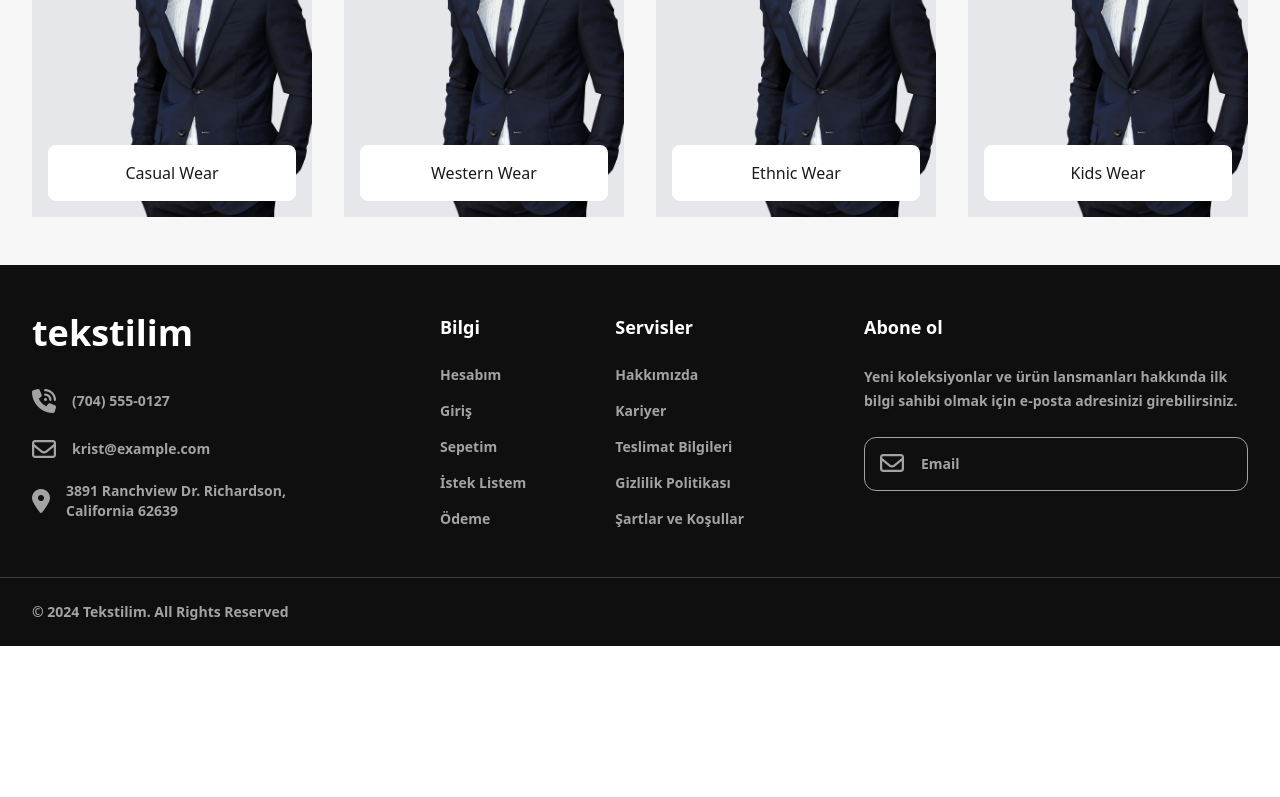
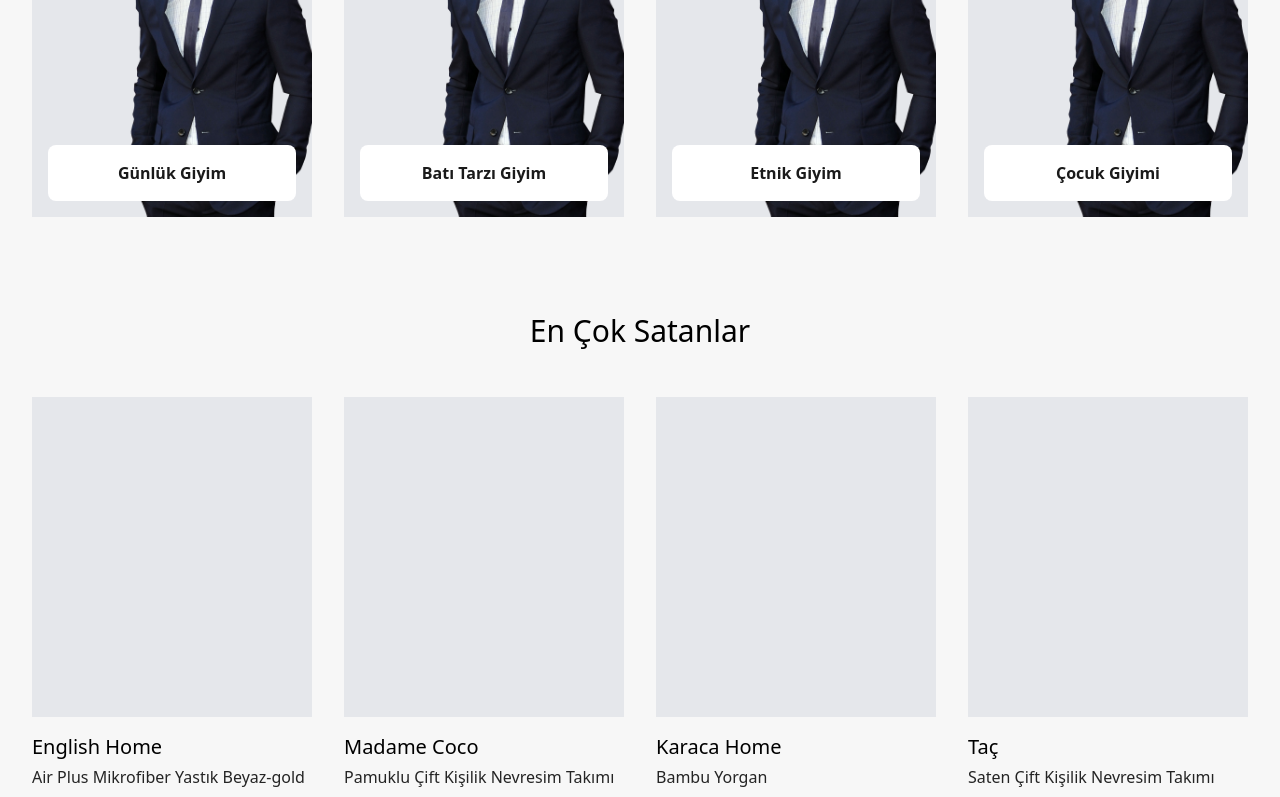
Before and after one commit to yusuf-ad/tekstilim1, a React (Vite) app: page / in a window 1280 px wide. Shown: the part 300-1097 px from the top of the page. Before the commit the page ends 946 px from the top, so only its background shows below. Built offline with nearby package versions, Linux system fonts and the light colour scheme.

Commit message:
Add bestsellers section

```diff
--- a/src/App.tsx
+++ b/src/App.tsx
@@ -1,3 +1,4 @@
+import BestSellers from "./components/BestSellers";
 import Footer from "./components/Footer";
 // import Header from "./components/Header";
 import HomeCategories from "./components/HomeCategories";
@@ -8,9 +9,9 @@ function App() {
       {/* <Header /> */}
 
       <main className="flex-1 bg-gray-5">
-        {/* hero */}
+        <HomeCategories />
 
-        <HomeCategories />
+        <BestSellers />
       </main>
 
       <Footer />
--- /dev/null
+++ b/src/components/BestSellers.tsx
@@ -0,0 +1,86 @@
+import { Product } from "../lib/types";
+import ProductCard from "./ProductCard";
+
+const bestProducts = [
+  {
+    id: 1,
+    title: "English Home",
+    model: "Air Plus Mikrofiber Yastık Beyaz-gold",
+    price: 59.99,
+    oldPrice: 99.99,
+  },
+  {
+    id: 2,
+    title: "Madame Coco",
+    model: "Pamuklu Çift Kişilik Nevresim Takımı",
+    price: 149.99,
+    oldPrice: 199.99,
+  },
+  {
+    id: 3,
+    title: "Karaca Home",
+    model: "Bambu Yorgan",
+    price: 299.99,
+    oldPrice: 399.99,
+  },
+  {
+    id: 4,
+    title: "Taç",
+    model: "Saten Çift Kişilik Nevresim Takımı",
+    price: 249.99,
+    oldPrice: 349.99,
+  },
+  {
+    id: 5,
+    title: "Yataş",
+    model: "Visco Yastık",
+    price: 79.99,
+    oldPrice: 129.99,
+  },
+  {
+    id: 6,
+    title: "Özdilek",
+    model: "Pamuklu Tek Kişilik Nevresim Takımı",
+    price: 119.99,
+    oldPrice: 169.99,
+  },
+  {
+    id: 7,
+    title: "Linens",
+    model: "Çift Kişilik Pike Takımı",
+    price: 89.99,
+    oldPrice: 139.99,
+  },
+  {
+    id: 8,
+    title: "Sarar",
+    model: "Pamuklu Yorgan",
+    price: 199.99,
+    oldPrice: 299.99,
+  },
+  {
+    id: 9,
+    title: "IKEA",
+    model: "Renkli Çift Kişilik Nevresim Takımı",
+    price: 179.99,
+    oldPrice: 229.99,
+  },
+];
+
+function BestSellers() {
+  return (
+    <div className="container mx-auto mb-48 max-w-screen-2xl px-8 py-12">
+      <h2 className="mb-12 text-center text-3xl font-medium">
+        En Çok Satanlar
+      </h2>
+
+      <div className="grid grid-cols-2 gap-8 lg:grid-cols-4">
+        {bestProducts.map((product: Product) => (
+          <ProductCard key={product.id} product={product} />
+        ))}
+      </div>
+    </div>
+  );
+}
+
+export default BestSellers;
--- a/src/components/HomeCategories.tsx
+++ b/src/components/HomeCategories.tsx
@@ -1,15 +1,15 @@
 const categoriesList = [
-  { title: "Casual Wear", image: "./man.png" },
-  { title: "Western Wear", image: "./man.png" },
-  { title: "Ethnic Wear", image: "./man.png" },
-  { title: "Kids Wear", image: "./man.png" },
+  { title: "Günlük Giyim", image: "./man.png" },
+  { title: "Batı Tarzı Giyim", image: "./man.png" },
+  { title: "Etnik Giyim", image: "./man.png" },
+  { title: "Çocuk Giyimi", image: "./man.png" },
 ];
 
 function CategoryCard({ title, image }: { title: string; image: string }) {
   return (
     <div className="relative col-span-1 aspect-[9/12] overflow-hidden bg-gray-200">
       <div className="absolute bottom-0 left-0 z-50 w-full px-4 pb-4">
-        <div className="rounded-lg bg-white-500 p-4 text-center font-medium text-dark-90">
+        <div className="rounded-lg bg-white-500 p-4 text-center font-bold text-dark-90">
           {title}
         </div>
       </div>
@@ -39,7 +39,7 @@ function HomeCategories() {
   return (
     <div className="container mx-auto max-w-screen-2xl px-8 py-12">
       <div className="mb-12 flex items-center justify-between">
-        <h2 className="text-3xl font-medium">Shop by Categories</h2>
+        <h2 className="text-3xl font-medium">Popüler Kategoriler</h2>
 
         <div className="flex gap-4">
           <button className="flex h-12 w-12 items-center justify-center rounded-xl bg-primary-10 text-primary-90">
--- /dev/null
+++ b/src/components/ProductCard.tsx
@@ -0,0 +1,23 @@
+import { Product } from "../lib/types";
+
+function ProductCard({ product }: { product: Product }) {
+  return (
+    <div className="col-span-1">
+      <div className="mb-4 h-80 bg-gray-200"></div>
+
+      <div>
+        <h3 className="mb-1 text-xl font-medium">{product.title} </h3>
+        <p className="mb-2 font-medium text-primary-700">{product.model}</p>
+
+        <div>
+          <span className="text-lg font-medium">₺ {product.price} </span>
+          <span className="ml-2 font-medium text-gray-500 line-through">
+            ₺ {product.oldPrice}
+          </span>
+        </div>
+      </div>
+    </div>
+  );
+}
+
+export default ProductCard;
--- /dev/null
+++ b/src/lib/types.ts
@@ -0,0 +1,7 @@
+export type Product = {
+  id: number;
+  title: string;
+  model: string;
+  price: number;
+  oldPrice: number;
+};
```
